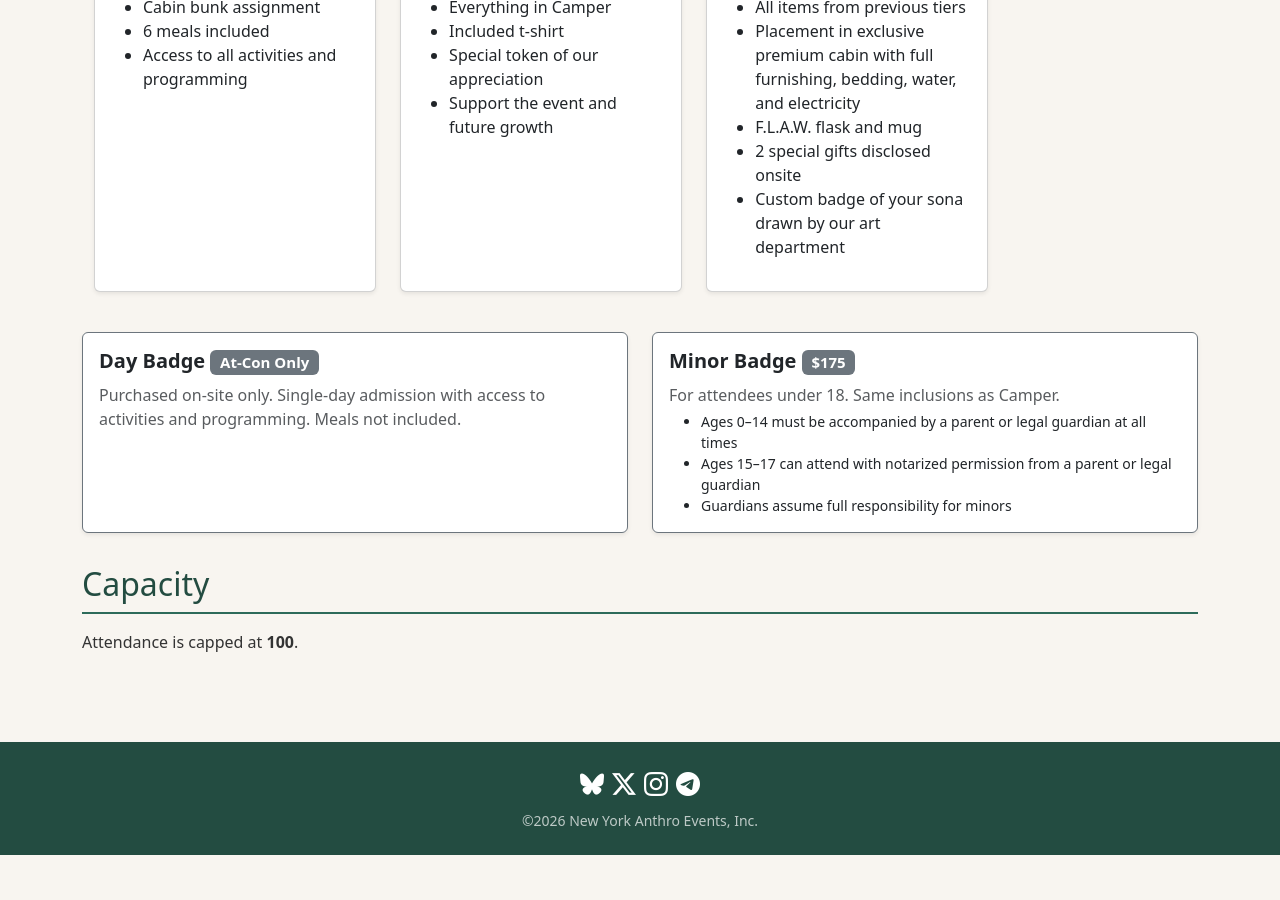
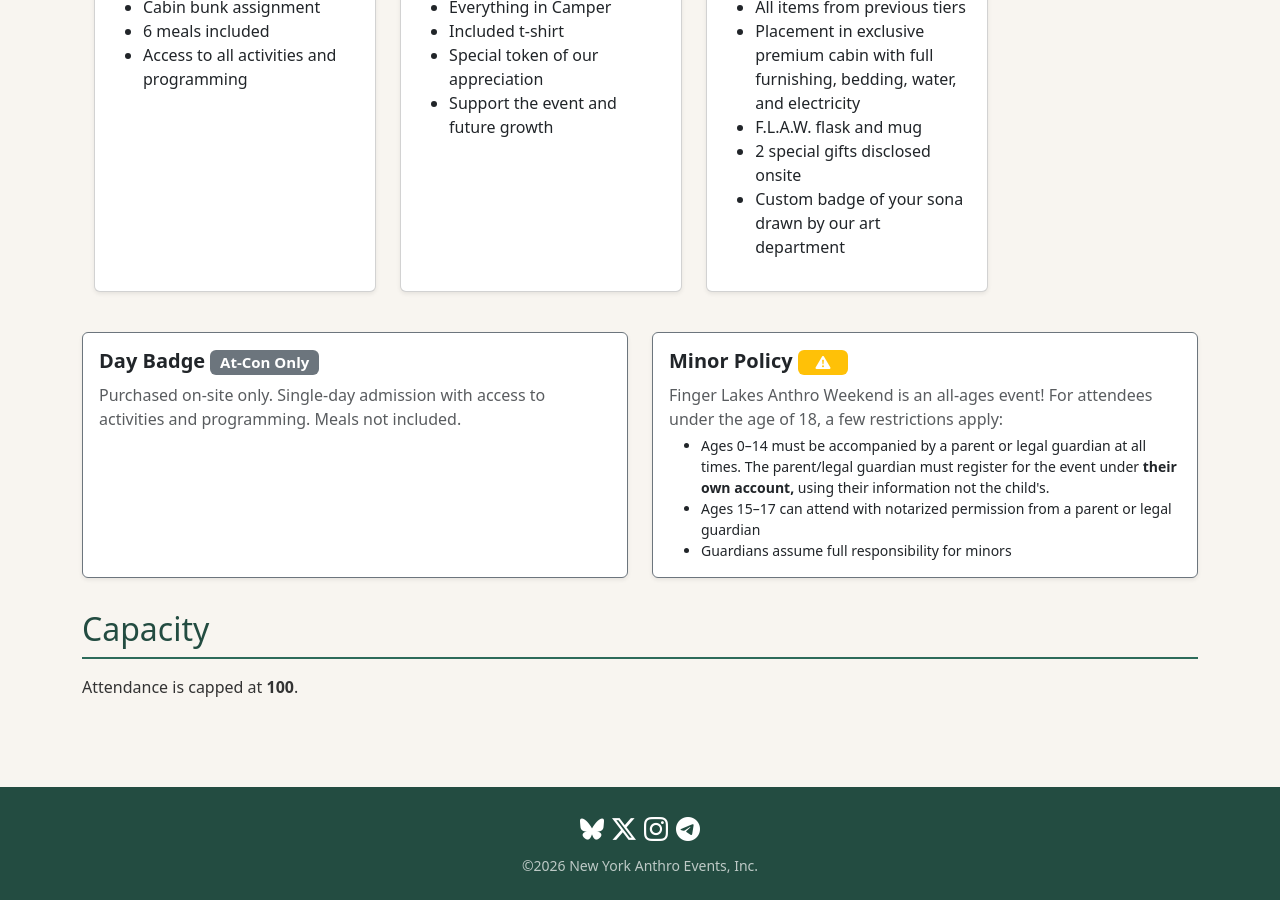
Before and after one commit to campflaw/campflaw.github.io, a Jekyll site: the page built from attend.md, in a window 1280 px wide and 900 px high, scrolled down 816 px. Built offline with Jekyll 4.4.1, drawn with Linux system fonts in a browser that asks for light colours; before the commit the page ends 1671 px from its top, so only the background shows below that.

Commit message:
Updated Minor Badge notice to reflect ConCat registration process

```diff
--- a/attend.md
+++ b/attend.md
@@ -118,10 +118,10 @@ All registrations are processed through [ConCat](https://www.concat.app/) and pa
     <div class="col">
         <div class="card h-100 shadow-sm border-secondary">
             <div class="card-body">
-                <h5 class="card-title fw-bold">Minor Badge <span class="badge bg-secondary">$175</span></h5>
-                <p class="text-muted mb-1">For attendees under 18. Same inclusions as Camper.</p>
+                <h5 class="card-title fw-bold">Minor Policy <span class="badge bg-warning"><i class="bi bi-exclamation-triangle-fill px-2"></i></span></h5>
+                <p class="text-muted mb-1">Finger Lakes Anthro Weekend is an all-ages event! For attendees under the age of 18, a few restrictions apply:</p>
                 <ul class="small mb-0">
-                    <li>Ages 0&ndash;14 must be accompanied by a parent or legal guardian at all times</li>
+                    <li>Ages 0&ndash;14 must be accompanied by a parent or legal guardian at all times. The parent/legal guardian must register for the event under <strong>their own account,</strong> using their information not the child's.</li>
                     <li>Ages 15&ndash;17 can attend with notarized permission from a parent or legal guardian</li>
                     <li>Guardians assume full responsibility for minors</li>
                 </ul>
```
